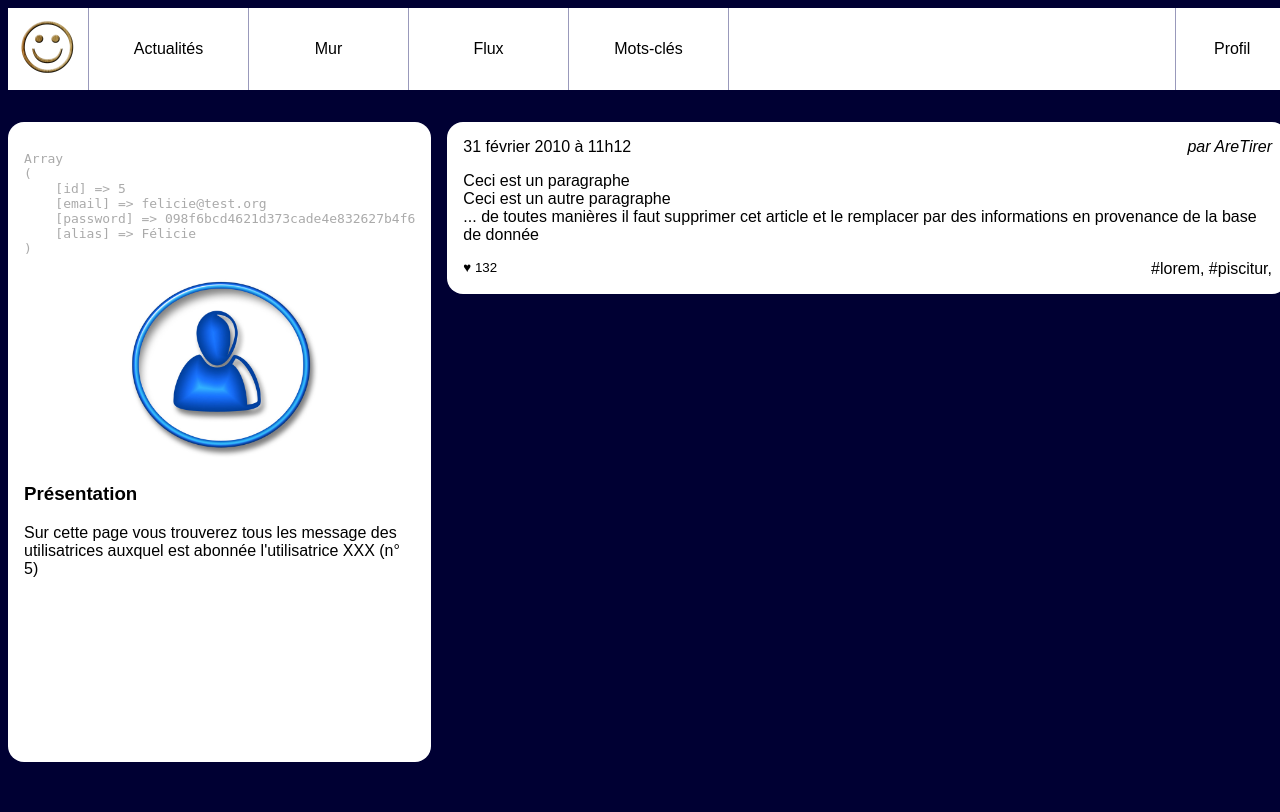
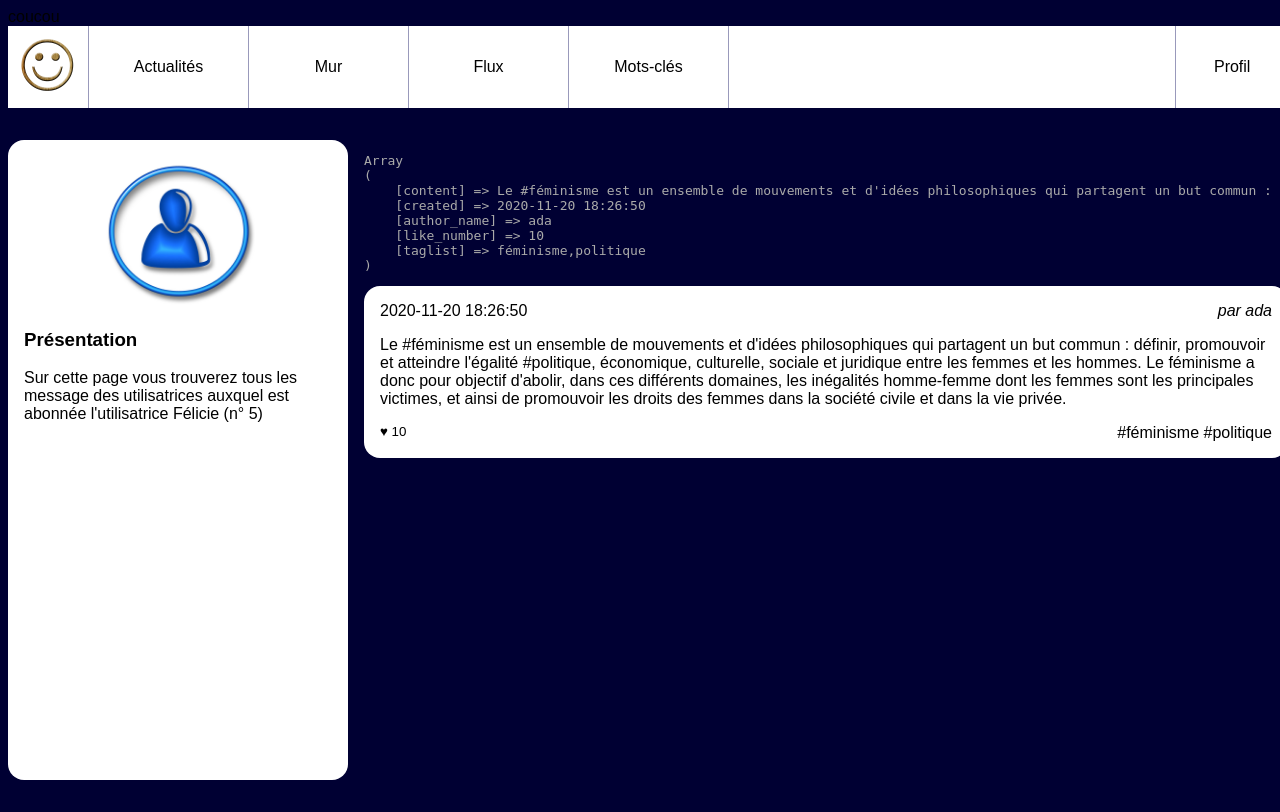
Before and after one commit to Ketsia793/resoc_n1, a PHP site: page /feed.php?user_id=5 in a window 1280 px wide. Before the commit the page ends 762 px from the top, so only its background shows below. Run offline with PHP 8.4, Linux system fonts and the light colour scheme; data comes from the database, SQL or seed files in the repository.

Commit message:
add file feed

```diff
--- a/Niveau1/feed.php
+++ b/Niveau1/feed.php
@@ -1,4 +1,4 @@
-<!doctype html>
+coucou <!doctype html>
 <html lang="fr">
     <head>
         <meta charset="utf-8">
@@ -8,6 +8,7 @@
     </head>
     <body>
         <header>
+
             <img src="resoc.jpg" alt="Logo de notre réseau social"/>
             <nav id="menu">
                 <a href="news.php">Actualités</a>
@@ -41,7 +42,7 @@
             /**
              * Etape 2: se connecter à la base de donnée
              */
-            $mysqli = new mysqli("localhost", "root", "root", "socialnetwork");
+            $mysqli = new mysqli("localhost", "root", "", "socialnetwork");
             ?>
 
             <aside>
@@ -53,14 +54,15 @@
                 $lesInformations = $mysqli->query($laQuestionEnSql);
                 $user = $lesInformations->fetch_assoc();
                 //@todo: afficher le résultat de la ligne ci dessous, remplacer XXX par l'alias et effacer la ligne ci-dessous
-                echo "<pre>" . print_r($user, 1) . "</pre>";
+                // echo "<pre>" . print_r($user, 5) . "</pre>";
                 ?>
                 <img src="user.jpg" alt="Portrait de l'utilisatrice"/>
                 <section>
                     <h3>Présentation</h3>
                     <p>Sur cette page vous trouverez tous les message des utilisatrices
-                        auxquel est abonnée l'utilisatrice XXX
+                        auxquel est abonnée l'utilisatrice <?php echo $user['alias'] ?>
                         (n° <?php echo $userId ?>)
+
                     </p>
 
                 </section>
@@ -96,30 +98,44 @@
                  * Etape 4: @todo Parcourir les messsages et remplir correctement le HTML avec les bonnes valeurs php
                  * A vous de retrouver comment faire la boucle while de parcours...
                  */
+
+                while ($post = $lesInformations->fetch_assoc()){
+                    echo "<pre>" . print_r($post, 1) . "</pre>";
+
+
+
+
                 ?>
+
                 <article>
                     <h3>
-                        <time datetime='2020-02-01 11:12:13' >31 février 2010 à 11h12</time>
+                        <time datetime=<?php echo $post['created'] ?>><?php echo $post['created'] ?> </time>
                     </h3>
-                    <address>par AreTirer</address>
+                    <address>par <?php echo $post['author_name'] ?></address>
                     <div>
-                        <p>Ceci est un paragraphe</p>
-                        <p>Ceci est un autre paragraphe</p>
-                        <p>... de toutes manières il faut supprimer cet
-                            article et le remplacer par des informations en
-                            provenance de la base de donnée</p>
-                    </div>
+                        <p><?php echo $post['content'] ?></p>
+
+                    <div>
                     <footer>
-                        <small>♥ 132</small>
-                        <a href="">#lorem</a>,
-                        <a href="">#piscitur</a>,
+                        <small>♥ <?php echo $post['like_number'] ?></small>
+                        <a href=""><?php
+                        // echo $post['taglist'];
+                        $tag= explode(",", $post['taglist']);
+                        //var_dump ($tag[0]); var_dump permet de lire
+                        //var_dump ($tag[1]);
+                        for ($i = 0 ; $i <= 1  ; $i++ ){
+                            echo " #" . $tag[$i];
+                        };
+
+                        ?></a>
+                        <a href=""><?php
+                        //  echo $post['taglist']
+                         ?></a>
                     </footer>
                 </article>
                 <?php
-                // et de pas oublier de fermer ici vote while
+                }
                 ?>
-
-
             </main>
         </div>
     </body>
```
